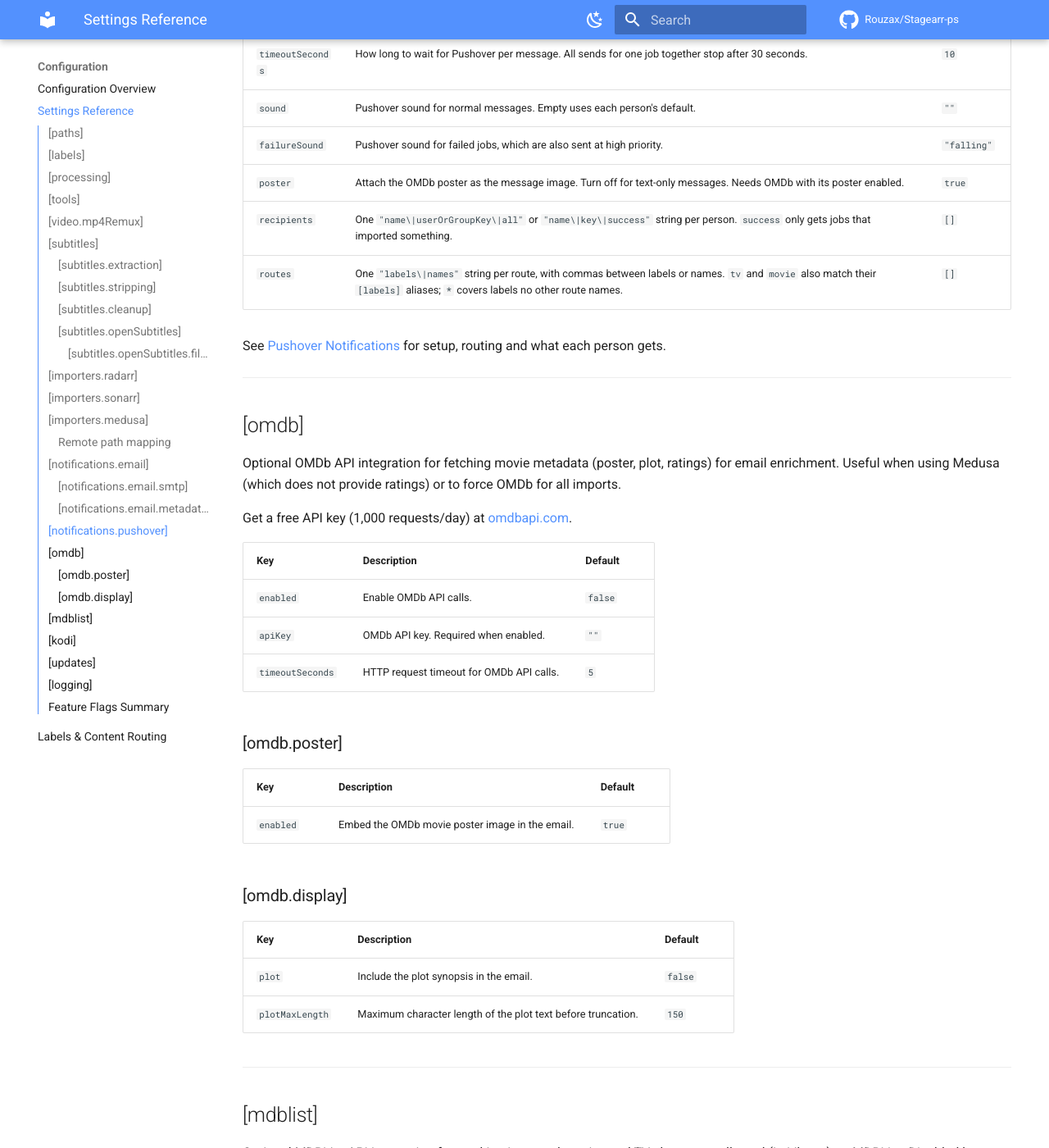
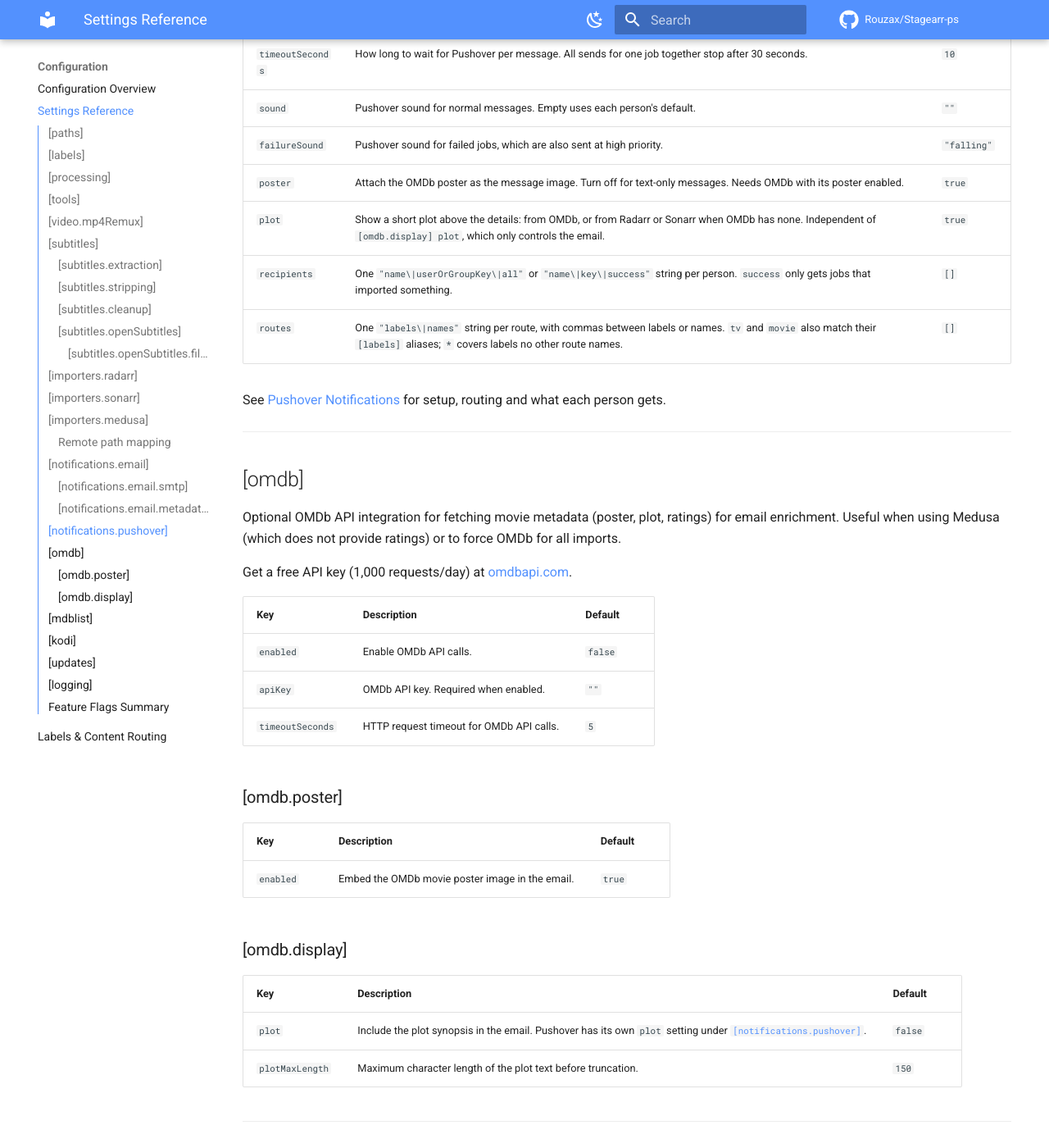
Before and after one commit to Rouzax/Stagearr-ps, an MkDocs documentation site: the page built from docs/settings-reference.md, in a window 1280 px wide and 1400 px high, scrolled down 9863 px. Shown: the whole window at 82% size. Built offline with MkDocs 1.6.1 and Material for MkDocs 9.7.7, drawn with Linux system fonts in a browser that asks for light colours; comment, search, counter and statistics services are not loaded.

Commit message:
feat(pushover): show the plot by its own setting
[notifications.pushover] plot (default true) shows a short plot above
the details, independent of [omdb.display] plot, which now only governs
the email. The text is OMDb's short plot, or the Radarr/Sonarr overview
when OMDb has none, so no extra API call is made: OMDb is asked to keep
the plot (-IncludePlot) when Pushover will show it.

The pipeline picks the plot before the email metadata merge, because
that merge shares and clears the same objects, and the email's plot
gate now applies to every metadata source in one place.

```diff
--- a/config-sample.toml
+++ b/config-sample.toml
@@ -161,6 +161,7 @@
 sound = "" # empty = your Pushover default sound
 failureSound = "falling"
 poster = true # attach the OMDb poster as the message image
+plot = true # short plot above the details (OMDb, else Radarr/Sonarr); independent of [omdb.display] plot
 # name|userOrGroupKey|all or success. "success" = only when something new was imported.
 recipients = []
 # labels|recipients. "tv" and "movie" also match their [labels] aliases.
--- a/docs/settings-reference.md
+++ b/docs/settings-reference.md
@@ -302,6 +302,7 @@
 | `sound` | Pushover sound for normal messages. Empty uses each person's default. | `""` |
 | `failureSound` | Pushover sound for failed jobs, which are also sent at high priority. | `"falling"` |
 | `poster` | Attach the OMDb poster as the message image. Turn off for text-only messages. Needs OMDb with its poster enabled. | `true` |
+| `plot` | Show a short plot above the details: from OMDb, or from Radarr or Sonarr when OMDb has none. Independent of `[omdb.display] plot`, which only controls the email. | `true` |
 | `recipients` | One `"name\|userOrGroupKey\|all"` or `"name\|key\|success"` string per person. `success` only gets jobs that imported something. | `[]` |
 | `routes` | One `"labels\|names"` string per route, with commas between labels or names. `tv` and `movie` also match their `[labels]` aliases; `*` covers labels no other route names. | `[]` |
 
@@ -331,7 +332,7 @@
 
 | Key | Description | Default |
 |-----|-------------|---------|
-| `plot` | Include the plot synopsis in the email. | `false` |
+| `plot` | Include the plot synopsis in the email. Pushover has its own `plot` setting under [`[notifications.pushover]`](#notificationspushover). | `false` |
 | `plotMaxLength` | Maximum character length of the plot text before truncation. | `150` |
 
 ---
```
Also changed, not shown: CHANGELOG.md (+1 -1 lines), docs/pushover.md (+2 -2 lines), 7 other files.
